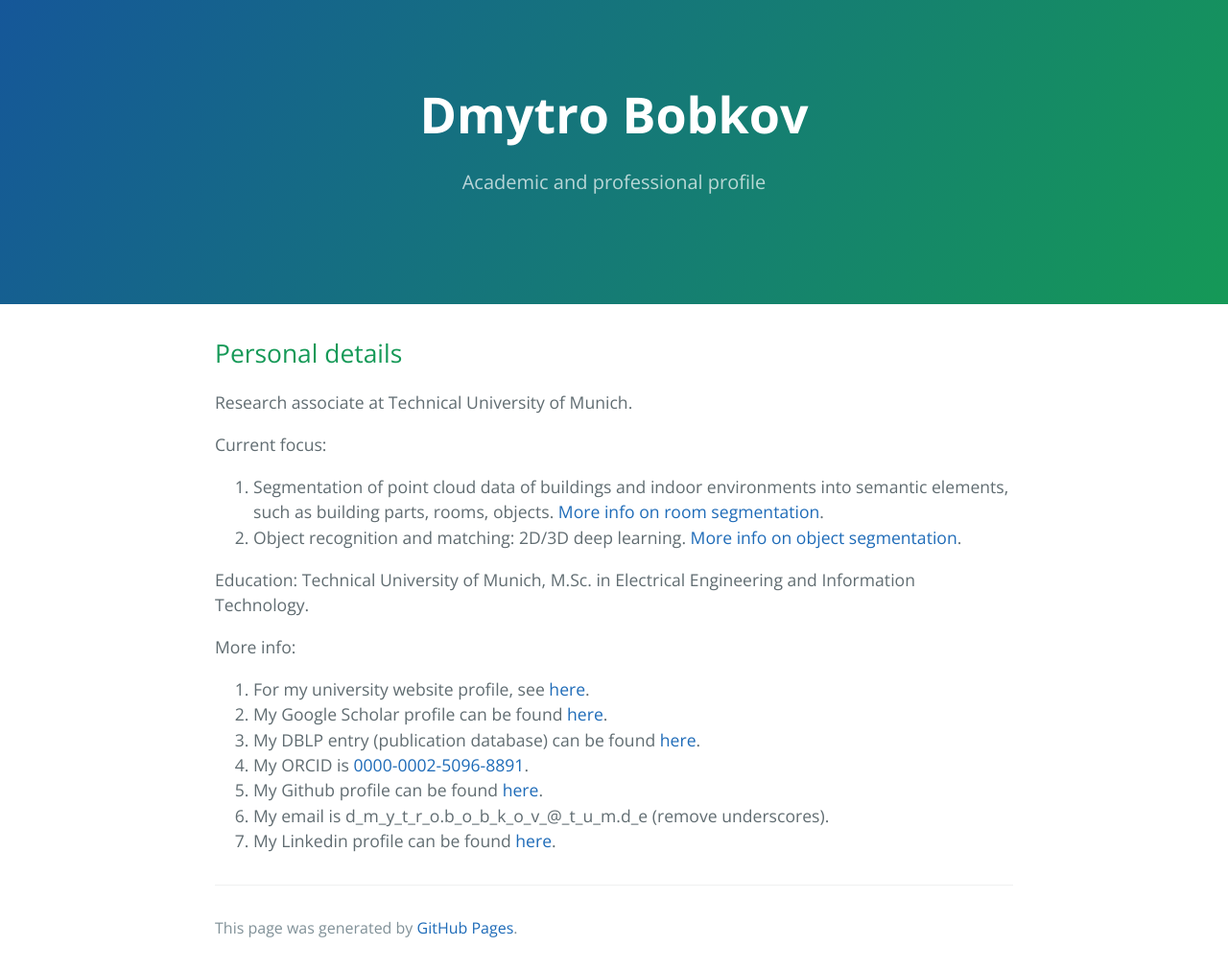
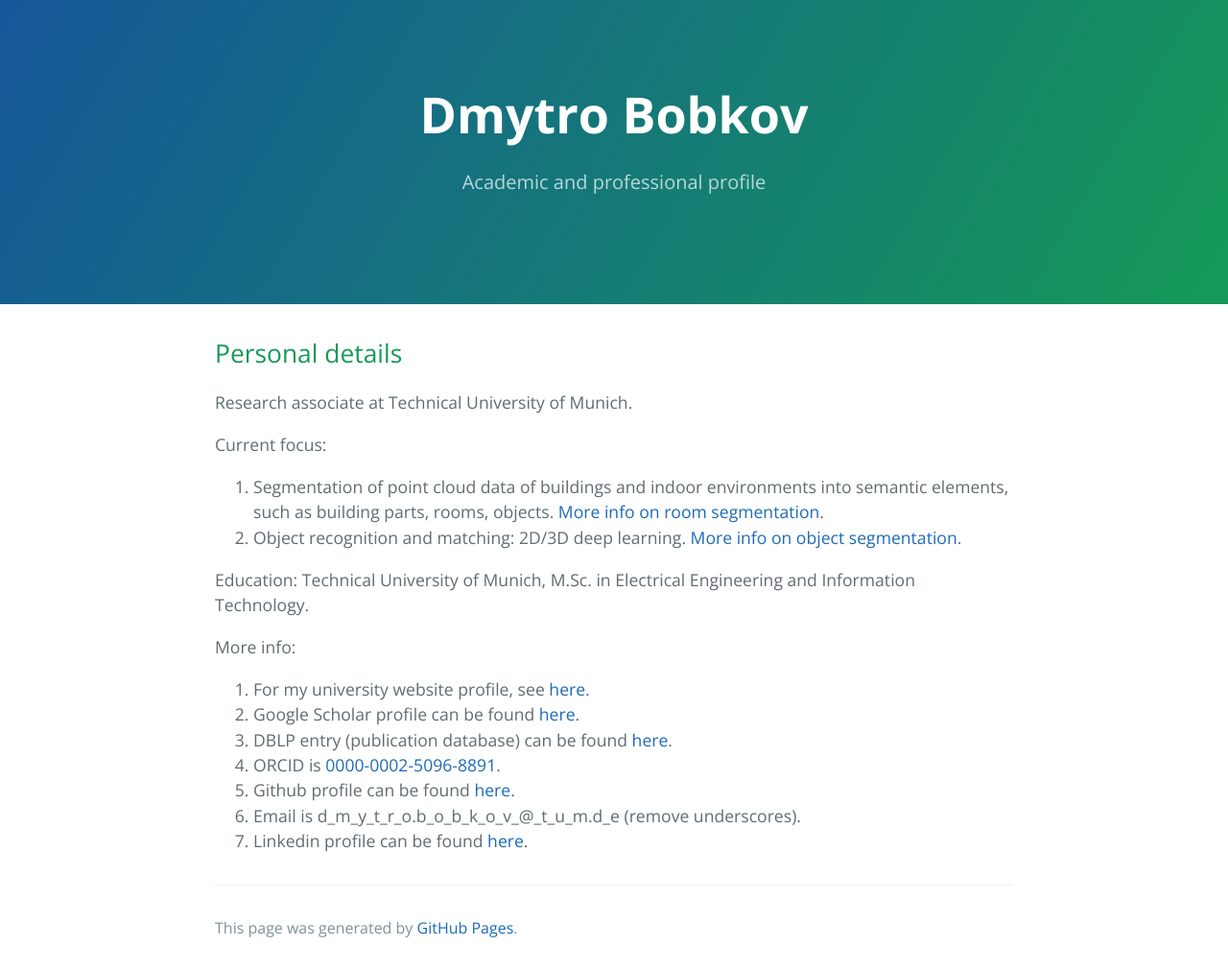
Before and after one commit to DBobkov/dbobkov.github.io, a Jekyll site: the page built from index.md, in a window 1280 px wide. Shown: the whole page at 96% size. Built offline with Jekyll 4.4.1, drawn with Linux system fonts in a browser that asks for light colours; our own code applies the rules of GitHub Pages for plain Markdown files.

Commit message:
Removed mys

```diff
--- a/index.md
+++ b/index.md
@@ -16,9 +16,9 @@ Education: Technical University of Munich, M.Sc. in Electrical Engineering and I
 More info:
 
 1. For my university website profile, see <a href="http://www.lmt.ei.tum.de/en/team/team/dmytro-bobkov.html">here</a>.
-2. My Google Scholar profile can be found <a href="https://scholar.google.de/citations?user=JglzFxgAAAAJ&hl=en">here</a>.
-3. My DBLP entry (publication database) can be found <a href="http://dblp.uni-trier.de/pers/hd/b/Bobkov:Dmytro">here</a>.
-4. My ORCID is <a href="https://orcid.org/0000-0002-5096-8891">0000-0002-5096-8891</a>.
-5. My Github profile can be found <a href="https://github.com/dbobkov">here</a>.
-6. My email is d_m_y_t_r_o.b_o_b_k_o_v_@_t_u_m.d_e (remove underscores).
-7. My Linkedin profile can be found <a href="https://www.linkedin.com/in/dmytro-bobkov-43376041/">here</a>.
+2. Google Scholar profile can be found <a href="https://scholar.google.de/citations?user=JglzFxgAAAAJ&hl=en">here</a>.
+3. DBLP entry (publication database) can be found <a href="http://dblp.uni-trier.de/pers/hd/b/Bobkov:Dmytro">here</a>.
+4. ORCID is <a href="https://orcid.org/0000-0002-5096-8891">0000-0002-5096-8891</a>.
+5. Github profile can be found <a href="https://github.com/dbobkov">here</a>.
+6. Email is d_m_y_t_r_o.b_o_b_k_o_v_@_t_u_m.d_e (remove underscores).
+7. Linkedin profile can be found <a href="https://www.linkedin.com/in/dmytro-bobkov-43376041/">here</a>.
```
